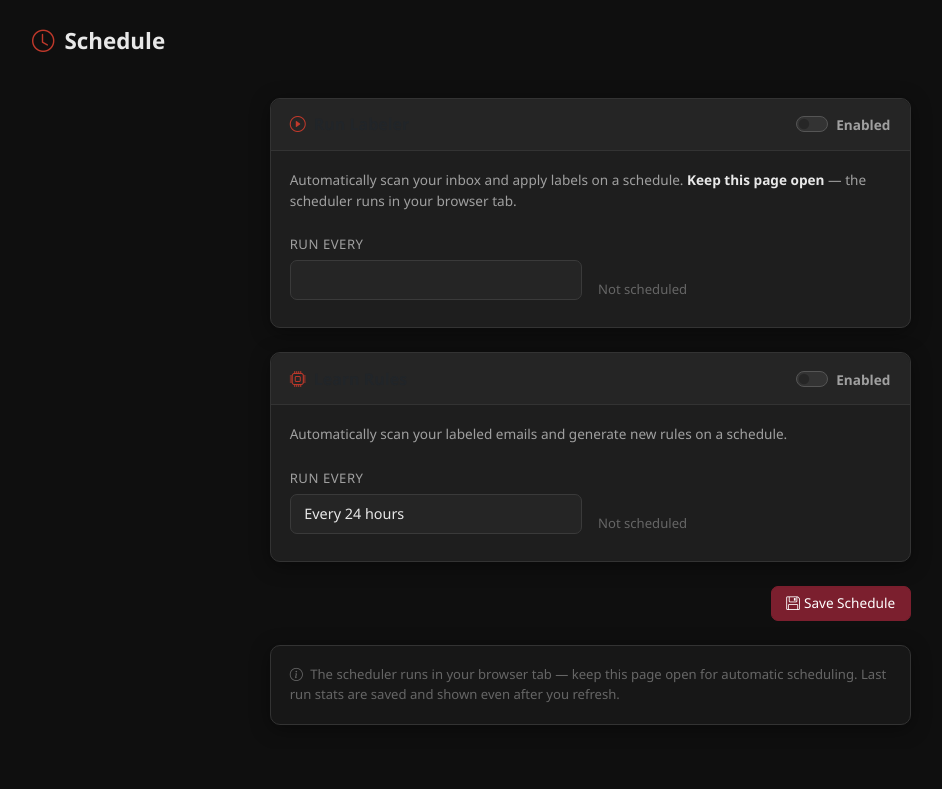
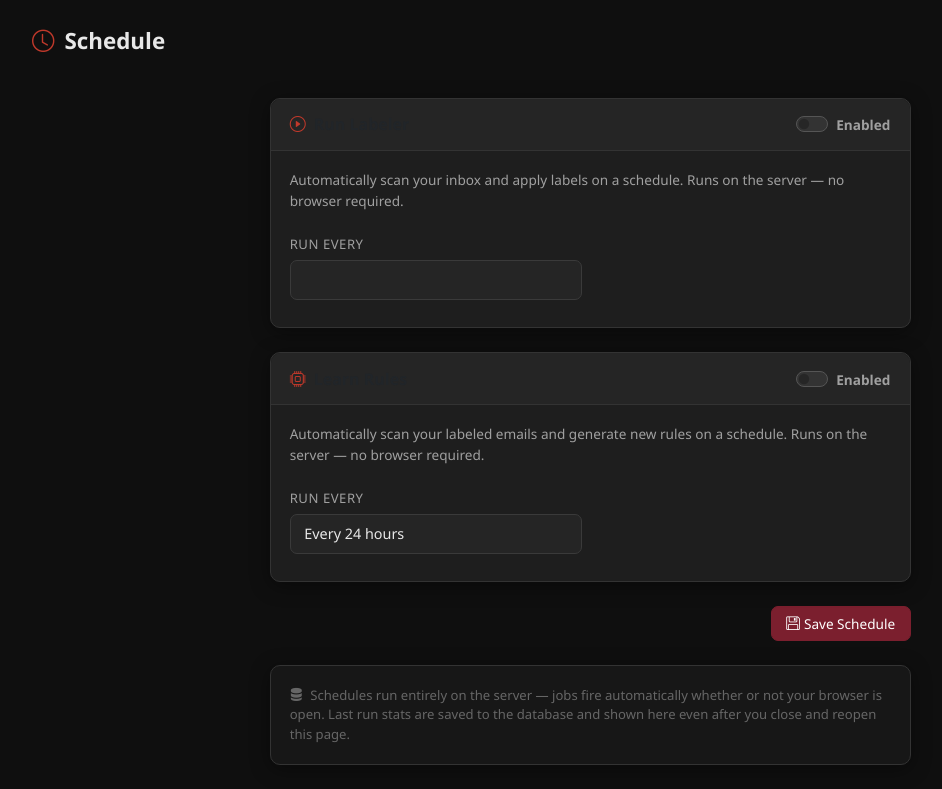
Before and after one commit to besmartaico/label-logic, a Flask app: page /schedule in a window 1280 px wide. Shown: the part 62-851 px from the top of the page, without its empty margins (50-992 px from the left). Before the commit the page ends 787 px from the top, so only its background shows below. Run offline with Flask 3, Linux system fonts and the light colour scheme; data that the repository does not hold is empty; some libraries are stand-ins or nearby versions.

Commit message:
Update schedule.html

```diff
--- a/backend/templates/schedule.html
+++ b/backend/templates/schedule.html
@@ -17,7 +17,7 @@
       </div>
       <div class="card-body">
         <p style="font-size:.85rem;color:var(--txt2);margin-bottom:1.25rem">
-          Automatically scan your inbox and apply labels on a schedule. <strong style="color:var(--txt)">Keep this page open</strong> — the scheduler runs in your browser tab.
+          Automatically scan your inbox and apply labels on a schedule. Runs on the server — no browser required.
         </p>
         <div class="row g-3 mb-2">
           <div class="col-sm-6">
@@ -29,7 +29,7 @@
             </select>
           </div>
           <div class="col-sm-6 d-flex align-items-end">
-            <div style="font-size:.82rem;color:var(--txm)" id="rl-next-run">Not scheduled</div>
+            <div style="font-size:.82rem;color:var(--txm)" id="rl-next-run"></div>
           </div>
         </div>
         <div id="rl-last-run"></div>
@@ -46,7 +46,7 @@
       </div>
       <div class="card-body">
         <p style="font-size:.85rem;color:var(--txt2);margin-bottom:1.25rem">
-          Automatically scan your labeled emails and generate new rules on a schedule.
+          Automatically scan your labeled emails and generate new rules on a schedule. Runs on the server — no browser required.
         </p>
         <div class="row g-3 mb-2">
           <div class="col-sm-6">
@@ -58,23 +58,24 @@
             </select>
           </div>
           <div class="col-sm-6 d-flex align-items-end">
-            <div style="font-size:.82rem;color:var(--txm)" id="lr-next-run">Not scheduled</div>
+            <div style="font-size:.82rem;color:var(--txm)" id="lr-next-run"></div>
           </div>
         </div>
         <div id="lr-last-run"></div>
       </div>
     </div>
 
-    <div class="d-flex gap-2 justify-content-end">
+    <div class="d-flex gap-2 justify-content-end mb-4">
       <button class="btn btn-primary" id="save-schedule-btn">
         <i class="bi bi-floppy me-1"></i>Save Schedule
       </button>
     </div>
 
-    <div class="card mt-4" style="background:rgba(255,255,255,.03)">
+    <div class="card" style="background:rgba(255,255,255,.03)">
       <div class="card-body" style="font-size:.82rem;color:var(--txm)">
-        <i class="bi bi-info-circle me-1"></i>
-        The scheduler runs in your browser tab — keep this page open for automatic scheduling. Last run stats are saved and shown even after you refresh.
+        <i class="bi bi-server me-1"></i>
+        Schedules run entirely on the server — jobs fire automatically whether or not your browser is open.
+        Last run stats are saved to the database and shown here even after you close and reopen this page.
       </div>
     </div>
 
```
